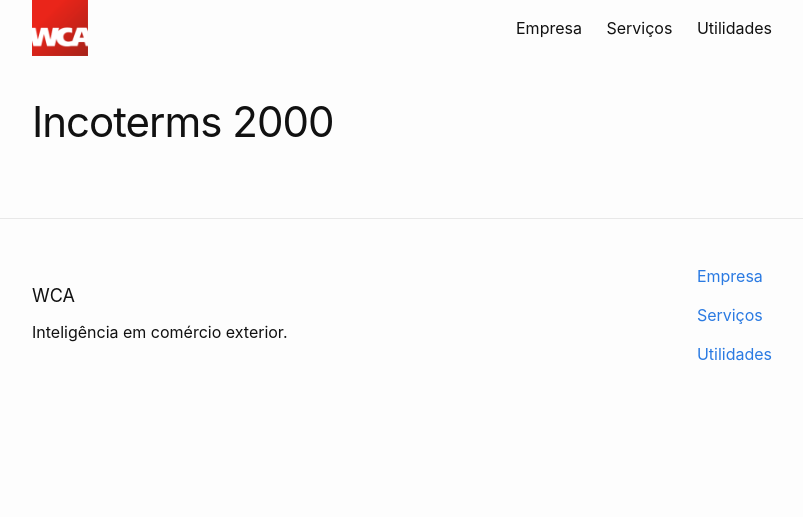
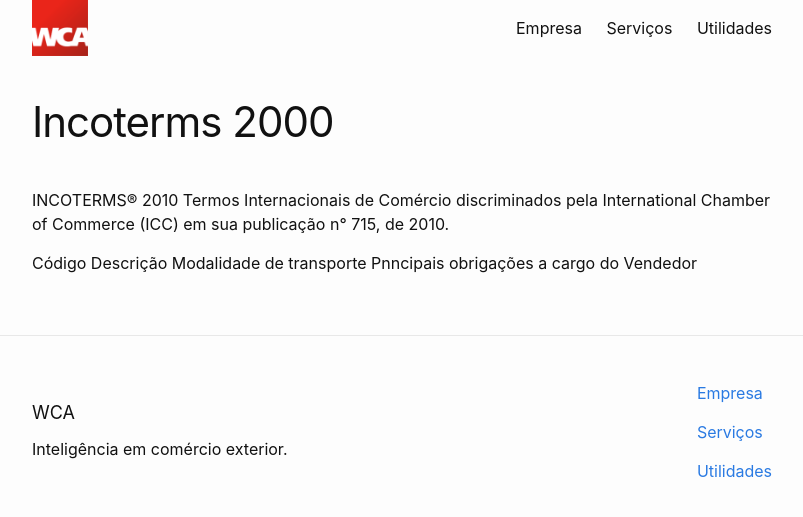
Before and after one commit to WCAComex/wcacomex.github.io, a Jekyll site: the page built from _utilidades/incoterms-2000.markdown, in a window 1280 px wide. Shown: the top 517 px of the page, without its empty margins (238-1041 px from the left). Built offline with Jekyll 4.4.1, drawn with Linux system fonts in a browser that asks for light colours.

Commit message:
Updated Incoterms 2000

```diff
--- a/_utilidades/incoterms-2000.markdown
+++ b/_utilidades/incoterms-2000.markdown
@@ -2,3 +2,8 @@
 title: Incoterms 2000
 date: 2017-10-23 00:17:00 -02:00
 ---
+
+INCOTERMS® 2010
+Termos Internacionais de Comércio discriminados pela International Chamber of Commerce (ICC) em sua publicação n° 715, de 2010.
+
+Código	Descrição	Modalidade de transporte	Pnncipais obrigações a cargo do Vendedor
```
